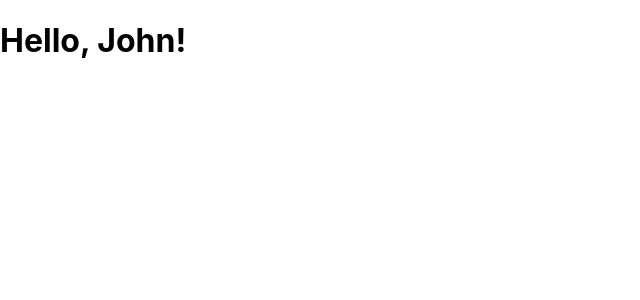
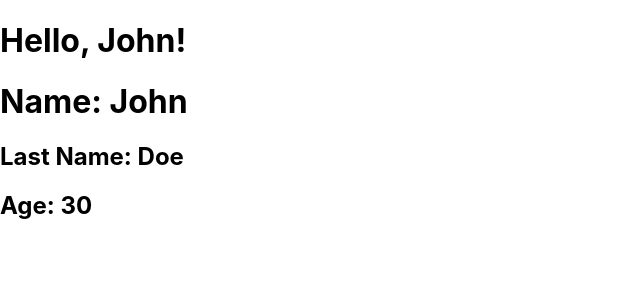
Before and after one commit to lewispak/my-react-app, a React (Create React App) app: page / in a window 1280 px wide. Shown: the top 300 px of the page, without its empty margins (0-640 px from the left). Built offline with nearby package versions, Linux system fonts and the light colour scheme.

Commit message:
added first component

```diff
--- a/src/App.js
+++ b/src/App.js
@@ -1,4 +1,14 @@
 import './App.css';
+
+const Person = () => {
+  return (
+    <>
+      <h1>Name: John</h1>
+      <h2>Last Name: Doe</h2>
+      <h2>Age: 30</h2>
+    </>
+  );
+}
 
 const App = () => {
   // variables
@@ -10,6 +20,8 @@
   return (
     <div classname="App">
       <h1>Hello, {isNameShowing ? name : 'someone else'}!</h1>
+
+      <Person />
     </div>
   );
 }
```
